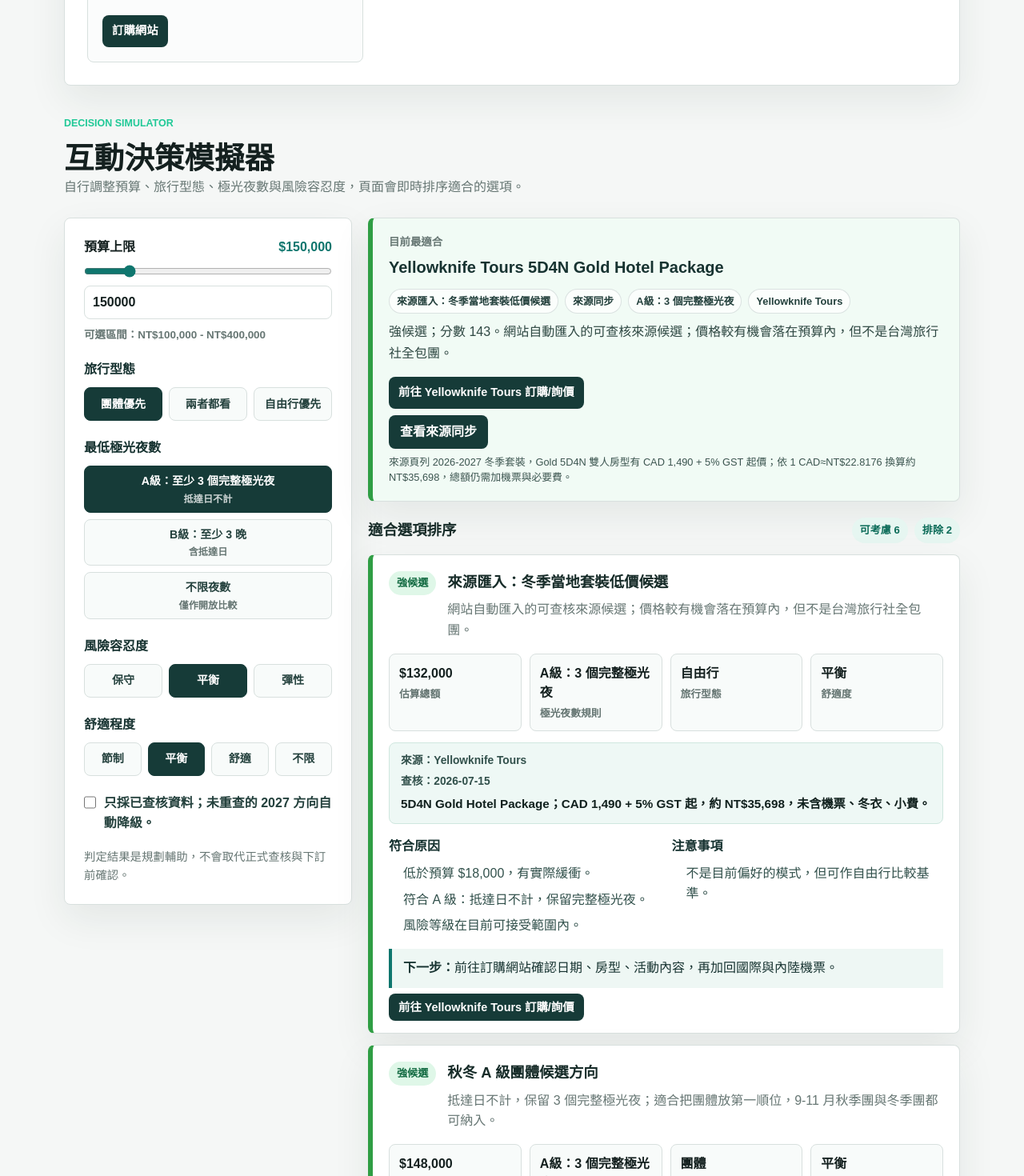
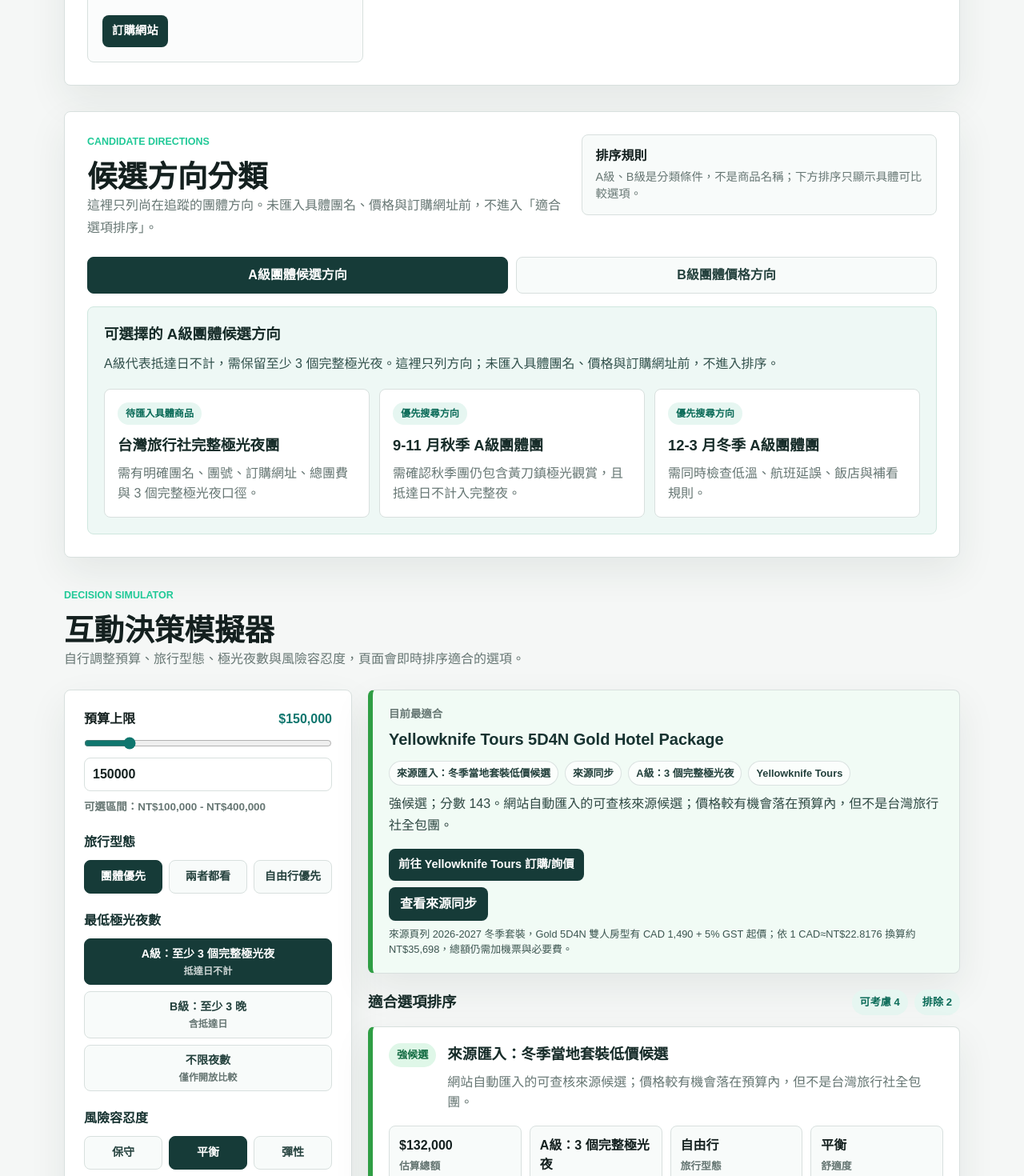
Before and after one commit to waitlose1205-art/yellowknife-aurora-2027, a Next.js app: page / in a window 1280 px wide. Shown: the part 2000-3470 px from the top of the page at 80% size. Built offline with nearby package versions, Linux system fonts and the light colour scheme.

Commit message:
Move group directions out of rankings

```diff
--- a/app/globals.css
+++ b/app/globals.css
@@ -305,7 +305,8 @@ h3 {
 }
 
 .scopeSection,
-.sourceSyncSection {
+.sourceSyncSection,
+.directionSection {
   padding: 28px;
   border: 1px solid var(--line);
   border-radius: 8px;
@@ -423,6 +424,79 @@ h3 {
   gap: 8px;
   margin-top: auto;
   padding-top: 18px;
+}
+
+.directionChooser {
+  display: grid;
+  grid-template-columns: repeat(2, minmax(0, 1fr));
+  gap: 10px;
+  margin-top: 22px;
+}
+
+.directionChooser button {
+  min-height: 46px;
+  padding: 10px 12px;
+  border: 1px solid var(--line);
+  border-radius: 8px;
+  background: #f8fbfa;
+  color: #24413d;
+  cursor: pointer;
+  font: inherit;
+  font-weight: 900;
+}
+
+.directionChooser button.active {
+  border-color: #163b38;
+  background: #163b38;
+  color: #fff;
+}
+
+.directionDetail {
+  margin-top: 16px;
+  padding: 20px;
+  border: 1px solid #cfe7df;
+  border-radius: 8px;
+  background: #eef8f5;
+}
+
+.directionIntro p {
+  margin: 10px 0 0;
+  color: #31504b;
+  line-height: 1.65;
+}
+
+.directionList {
+  display: grid;
+  grid-template-columns: repeat(3, minmax(0, 1fr));
+  gap: 12px;
+  margin-top: 18px;
+}
+
+.directionItem {
+  padding: 16px;
+  border: 1px solid var(--line);
+  border-radius: 8px;
+  background: #fff;
+}
+
+.directionItem span {
+  display: inline-flex;
+  padding: 5px 10px;
+  border-radius: 999px;
+  background: #e6f6f1;
+  color: #0b6b58;
+  font-size: 0.76rem;
+  font-weight: 900;
+}
+
+.directionItem h3 {
+  margin-top: 12px;
+}
+
+.directionItem p {
+  margin: 8px 0 0;
+  color: var(--muted);
+  line-height: 1.6;
 }
 
 .simulatorSection {
@@ -1015,7 +1089,8 @@ td {
   .decisionBar,
   .actionGrid,
   .scopeGrid,
-  .sourceGrid {
+  .sourceGrid,
+  .directionList {
     grid-template-columns: repeat(2, minmax(0, 1fr));
   }
 
@@ -1041,6 +1116,8 @@ td {
   .actionGrid,
   .scopeGrid,
   .sourceGrid,
+  .directionChooser,
+  .directionList,
   .badgeGrid {
     grid-template-columns: 1fr;
   }
--- a/app/page.tsx
+++ b/app/page.tsx
@@ -224,41 +224,53 @@ const comfortChoices = [
   { value: "any", label: "不限" },
 ] as const;
 
-const candidateOptions: CandidateOption[] = [
+const directionCategories = [
   {
-    id: "group-2027-a",
-    title: "秋冬 A 級團體候選方向",
-    packageName: "待查商品：黃刀鎮 A級完整極光夜團",
-    mode: "group",
-    estimatedCost: 148000,
-    auroraLevel: "A",
-    riskLevel: 2,
-    comfort: "balanced",
-    verified: false,
-    dataState: "商品待查",
-    guideUrl: "#pending-2027-recheck",
-    guideLabel: "前往 2027 重查清單",
-    guideNote: "此項目尚不是可下訂商品，需先補齊旅行社網址、團費、航班、飯店、YZF 抵離與補看規則。",
-    description: "抵達日不計，保留 3 個完整極光夜；適合把團體放第一順位，9-11 月秋季團與冬季團都可納入。",
-    nextStep: "取得商品網址後，先查團費、YZF 抵離時間、補看規則、飯店與總費用。",
+    id: "group-a",
+    label: "A級團體候選方向",
+    title: "可選擇的 A級團體候選方向",
+    summary: "A級代表抵達日不計，需保留至少 3 個完整極光夜。這裡只列方向；未匯入具體團名、價格與訂購網址前，不進入排序。",
+    items: [
+      {
+        name: "台灣旅行社完整極光夜團",
+        condition: "需有明確團名、團號、訂購網址、總團費與 3 個完整極光夜口徑。",
+        status: "待匯入具體商品",
+      },
+      {
+        name: "9-11 月秋季 A級團體團",
+        condition: "需確認秋季團仍包含黃刀鎮極光觀賞，且抵達日不計入完整夜。",
+        status: "優先搜尋方向",
+      },
+      {
+        name: "12-3 月冬季 A級團體團",
+        condition: "需同時檢查低溫、航班延誤、飯店與補看規則。",
+        status: "優先搜尋方向",
+      },
+    ],
   },
   {
-    id: "group-2027-b",
-    title: "秋冬 B 級團體價格優先方向",
-    packageName: "待查商品：黃刀鎮 B級價格優先團",
-    mode: "group",
-    estimatedCost: 138000,
-    auroraLevel: "B",
-    riskLevel: 2,
-    comfort: "balanced",
-    verified: false,
-    dataState: "商品待查",
-    guideUrl: "#pending-2027-recheck",
-    guideLabel: "前往 2027 重查清單",
-    guideNote: "此項目只能作價格備援，需確認是否真的具備 3 個完整極光夜。",
-    description: "以 3 晚含抵達日為前提，價格較容易留出緩衝，但極光夜數可能被高估。",
-    nextStep: "只作價格備援；若沒有完整 3 個極光夜，不應升為強候選。",
+    id: "group-b",
+    label: "B級團體價格方向",
+    title: "B級團體價格方向",
+    summary: "B級代表 3 晚可能含抵達日，只能當價格備援，不能宣稱為 3 個完整極光夜。",
+    items: [
+      {
+        name: "低價團體備援",
+        condition: "總額需低於預算且明確標示夜數算法。",
+        status: "備援方向",
+      },
+      {
+        name: "促銷團或短天數團",
+        condition: "若抵達日被算入極光夜，排序時必須降級。",
+        status: "需人工判讀",
+      },
+    ],
   },
+] as const;
+
+type DirectionCategoryId = (typeof directionCategories)[number]["id"];
+
+const candidateOptions: CandidateOption[] = [
   {
     id: "source-yktours-gold-5d4n",
     title: "來源匯入：冬季當地套裝低價候選",
@@ -528,6 +540,7 @@ const gates = [
 
 export default function Home() {
   const [filters, setFilters] = useState<PlannerFilters>(defaultPlanner);
+  const [selectedDirectionId, setSelectedDirectionId] = useState<DirectionCategoryId>("group-a");
 
   const evaluatedOptions = useMemo(
     () =>
@@ -542,6 +555,8 @@ export default function Home() {
 
   const bestOption = evaluatedOptions.find((result) => result.status !== "exclude") ?? evaluatedOptions[0];
   const activeCount = evaluatedOptions.filter((result) => result.status !== "exclude").length;
+  const selectedDirection =
+    directionCategories.find((category) => category.id === selectedDirectionId) ?? directionCategories[0];
 
   return (
     <main>
@@ -636,6 +651,52 @@ export default function Home() {
               </div>
             </article>
           ))}
+        </div>
+      </section>
+
+      <section className="pageSection directionSection" id="candidate-directions">
+        <div className="sectionHeader tableHeader">
+          <div>
+            <p className="eyebrow">Candidate Directions</p>
+            <h2>候選方向分類</h2>
+            <p>
+              這裡只列尚在追蹤的團體方向。未匯入具體團名、價格與訂購網址前，不進入「適合選項排序」。
+            </p>
+          </div>
+          <div className="sourceNote">
+            <strong>排序規則</strong>
+            <span>A級、B級是分類條件，不是商品名稱；下方排序只顯示具體可比較選項。</span>
+          </div>
+        </div>
+
+        <div className="directionChooser" aria-label="候選方向分類選擇">
+          {directionCategories.map((category) => (
+            <button
+              aria-pressed={selectedDirectionId === category.id}
+              className={selectedDirectionId === category.id ? "active" : ""}
+              key={category.id}
+              onClick={() => setSelectedDirectionId(category.id)}
+              type="button"
+            >
+              {category.label}
+            </button>
+          ))}
+        </div>
+
+        <div className="directionDetail">
+          <div className="directionIntro">
+            <h3>{selectedDirection.title}</h3>
+            <p>{selectedDirection.summary}</p>
+          </div>
+          <div className="directionList">
+            {selectedDirection.items.map((item) => (
+              <article className="directionItem" key={item.name}>
+                <span>{item.status}</span>
+                <h3>{item.name}</h3>
+                <p>{item.condition}</p>
+              </article>
+            ))}
+          </div>
         </div>
       </section>
 
--- a/index.html
+++ b/index.html
@@ -278,7 +278,8 @@
       }
 
       .scopeSection,
-      .sourceSyncSection {
+      .sourceSyncSection,
+      .directionSection {
         padding: 28px;
         border: 1px solid var(--line);
         border-radius: 8px;
@@ -398,6 +399,79 @@
         padding-top: 18px;
       }
 
+      .directionChooser {
+        display: grid;
+        grid-template-columns: repeat(2, minmax(0, 1fr));
+        gap: 10px;
+        margin-top: 22px;
+      }
+
+      .directionChooser button {
+        min-height: 46px;
+        padding: 10px 12px;
+        border: 1px solid var(--line);
+        border-radius: 8px;
+        background: #f8fbfa;
+        color: #24413d;
+        cursor: pointer;
+        font: inherit;
+        font-weight: 900;
+      }
+
+      .directionChooser button.active {
+        border-color: #163b38;
+        background: #163b38;
+        color: #fff;
+      }
+
+      .directionDetail {
+        margin-top: 16px;
+        padding: 20px;
+        border: 1px solid #cfe7df;
+        border-radius: 8px;
+        background: #eef8f5;
+      }
+
+      .directionIntro p {
+        margin: 10px 0 0;
+        color: #31504b;
+        line-height: 1.65;
+      }
+
+      .directionList {
+        display: grid;
+        grid-template-columns: repeat(3, minmax(0, 1fr));
+        gap: 12px;
+        margin-top: 18px;
+      }
+
+      .directionItem {
+        padding: 16px;
+        border: 1px solid var(--line);
+        border-radius: 8px;
+        background: #fff;
+      }
+
+      .directionItem span {
+        display: inline-flex;
+        padding: 5px 10px;
+        border-radius: 999px;
+        background: #e6f6f1;
+        color: #0b6b58;
+        font-size: 0.76rem;
+        font-weight: 900;
+      }
+
+      .directionItem h3 {
+        margin-top: 12px;
+      }
+
+      .directionItem p {
+        margin: 8px 0 0;
+        color: var(--muted);
+        line-height: 1.6;
+      }
+
       .simulatorSection {
         padding-top: 6px;
       }
@@ -960,7 +1034,8 @@
         .decisionBar,
         .actionGrid,
         .scopeGrid,
-        .sourceGrid {
+        .sourceGrid,
+        .directionList {
           grid-template-columns: repeat(2, minmax(0, 1fr));
         }
 
@@ -992,6 +1067,8 @@
         .actionGrid,
         .scopeGrid,
         .sourceGrid,
+        .directionChooser,
+        .directionList,
         .badgeGrid {
           grid-template-columns: 1fr;
         }
@@ -1231,6 +1308,27 @@
             </div>
           </article>
         </div>
+      </section>
+
+      <section class="pageSection directionSection" id="candidate-directions">
+        <div class="sectionHeader tableHeader">
+          <div>
+            <p class="eyebrow">Candidate Directions</p>
+            <h2>候選方向分類</h2>
+            <p>這裡只列尚在追蹤的團體方向。未匯入具體團名、價格與訂購網址前，不進入「適合選項排序」。</p>
+          </div>
+          <div class="sourceNote">
+            <strong>排序規則</strong>
+            <span>A級、B級是分類條件，不是商品名稱；下方排序只顯示具體可比較選項。</span>
+          </div>
+        </div>
+
+        <div class="directionChooser" id="directionChooser" aria-label="候選方向分類選擇">
+          <button class="active" type="button" data-direction="group-a" aria-pressed="true">A級團體候選方向</button>
+          <button type="button" data-direction="group-b" aria-pressed="false">B級團體價格方向</button>
+        </div>
+
+        <div class="directionDetail" id="directionDetail"></div>
       </section>
 
       <section class="pageSection simulatorSection" id="decision-simulator">
@@ -1546,41 +1644,53 @@
         step: 10000,
       };
 
-      const staticCandidates = [
+      const directionCategories = [
         {
-          id: "group-2027-a",
-          title: "秋冬 A 級團體候選方向",
-          packageName: "待查商品：黃刀鎮 A級完整極光夜團",
-          mode: "group",
-          estimatedCost: 148000,
-          auroraLevel: "A",
-          riskLevel: 2,
-          comfort: "balanced",
-          verified: false,
-          dataState: "商品待查",
-          guideUrl: "#pending-2027-recheck",
-          guideLabel: "前往 2027 重查清單",
-          guideNote: "此項目尚不是可下訂商品，需先補齊旅行社網址、團費、航班、飯店、YZF 抵離與補看規則。",
-          description: "抵達日不計，保留 3 個完整極光夜；適合把團體放第一順位，9-11 月秋季團與冬季團都可納入。",
-          nextStep: "取得商品網址後，先查團費、YZF 抵離時間、補看規則、飯店與總費用。",
+          id: "group-a",
+          label: "A級團體候選方向",
+          title: "可選擇的 A級團體候選方向",
+          summary: "A級代表抵達日不計，需保留至少 3 個完整極光夜。這裡只列方向；未匯入具體團名、價格與訂購網址前，不進入排序。",
+          items: [
+            {
+              name: "台灣旅行社完整極光夜團",
+              condition: "需有明確團名、團號、訂購網址、總團費與 3 個完整極光夜口徑。",
+              status: "待匯入具體商品",
+            },
+            {
+              name: "9-11 月秋季 A級團體團",
+              condition: "需確認秋季團仍包含黃刀鎮極光觀賞，且抵達日不計入完整夜。",
+              status: "優先搜尋方向",
+            },
+            {
+              name: "12-3 月冬季 A級團體團",
+              condition: "需同時檢查低溫、航班延誤、飯店與補看規則。",
+              status: "優先搜尋方向",
+            },
+          ],
         },
         {
-          id: "group-2027-b",
-          title: "秋冬 B 級團體價格優先方向",
-          packageName: "待查商品：黃刀鎮 B級價格優先團",
-          mode: "group",
-          estimatedCost: 138000,
-          auroraLevel: "B",
-          riskLevel: 2,
-          comfort: "balanced",
-          verified: false,
-          dataState: "商品待查",
-          guideUrl: "#pending-2027-recheck",
-          guideLabel: "前往 2027 重查清單",
-          guideNote: "此項目只能作價格備援，需確認是否真的具備 3 個完整極光夜。",
-          description: "以 3 晚含抵達日為前提，價格較容易留出緩衝，但極光夜數可能被高估。",
-          nextStep: "只作價格備援；若沒有完整 3 個極光夜，不應升為強候選。",
+          id: "group-b",
+          label: "B級團體價格方向",
+          title: "B級團體價格方向",
+          summary: "B級代表 3 晚可能含抵達日，只能當價格備援，不能宣稱為 3 個完整極光夜。",
+          items: [
+            {
+              name: "低價團體備援",
+              condition: "總額需低於預算且明確標示夜數算法。",
+              status: "備援方向",
+            },
+            {
+              name: "促銷團或短天數團",
+              condition: "若抵達日被算入極光夜，排序時必須降級。",
+              status: "需人工判讀",
+            },
+          ],
         },
+      ];
+
+      let selectedDirectionId = "group-a";
+
+      const staticCandidates = [
         {
           id: "source-yktours-gold-5d4n",
           title: "來源匯入：冬季當地套裝低價候選",
@@ -1818,6 +1928,36 @@
         };
       }
 
+      function renderDirection() {
+        const selected = directionCategories.find((category) => category.id === selectedDirectionId) || directionCategories[0];
+        const detail = document.getElementById("directionDetail");
+        detail.innerHTML = `
+          <div class="directionIntro">
+            <h3>${selected.title}</h3>
+            <p>${selected.summary}</p>
+          </div>
+          <div class="directionList">
+            ${selected.items
+              .map(
+                (item) => `
+                  <article class="directionItem">
+                    <span>${item.status}</span>
+                    <h3>${item.name}</h3>
+                    <p>${item.condition}</p>
+                  </article>
+                `,
+              )
+              .join("")}
+          </div>
+        `;
+
+        document.querySelectorAll("#directionChooser button").forEach((button) => {
+          const isActive = button.dataset.direction === selected.id;
+          button.classList.toggle("active", isActive);
+          button.setAttribute("aria-pressed", String(isActive));
+        });
+      }
+
       function renderSimulator() {
         document.getElementById("budgetLabel").textContent = formatCurrency(plannerState.budget);
         document.getElementById("budgetRange").value = plannerState.budget;
@@ -1928,6 +2068,14 @@
         renderSimulator();
       });
 
+      document.getElementById("directionChooser").addEventListener("click", (event) => {
+        const button = event.target.closest("button");
+        if (!button) return;
+        selectedDirectionId = button.dataset.direction;
+        renderDirection();
+      });
+
+      renderDirection();
       renderSimulator();
     </script>
   </body>
```
Also changed, not shown: 1 other file (tests, documents, lock files or other folders).
